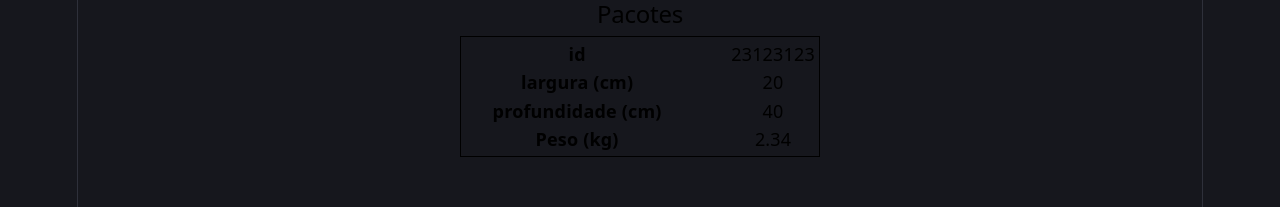
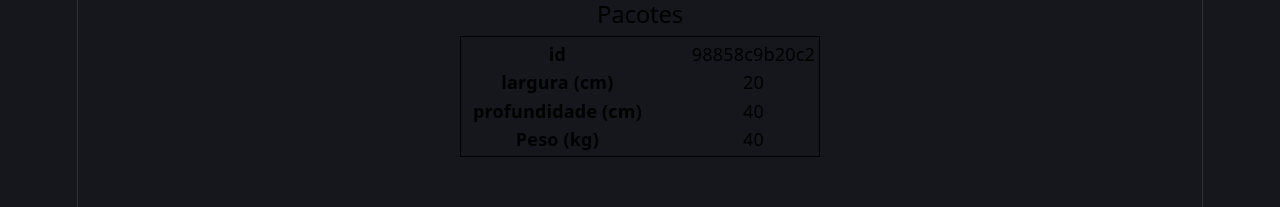
Before and after one commit to ufjf-dcc207/ufjf-dcc207-2026-3-a-atv08-nsalgado2000, a React (Vite) app: page / in a window 1280 px wide. Shown: the top 207 px of the page. Built offline with nearby package versions, Linux system fonts and the light colour scheme.

Commit message:
adiciona prop de pacote

```diff
--- a/src/App.tsx
+++ b/src/App.tsx
@@ -1,12 +1,23 @@
 import "./App.css";
-import Pacote from "./assets/Pacote";
+import Pacote from "./Pacote";
+import type { PacoteType } from "./types";
+
+const data: Array<PacoteType> = [
+  {
+    id: "ab29d57a-300b-492c-b8fb-98858c9b20c2",
+    largura: 20.0,
+    altura: 30.0,
+    profundidade: 40.0,
+    peso: 2.34,
+  },
+];
 
 function App() {
   return (
     <section>
       <h2>Pacotes</h2>
       <div className="pacotes">
-        <Pacote />
+        <Pacote pacote={data[0]} />
       </div>
     </section>
   );
--- /dev/null
+++ b/src/Pacote.tsx
@@ -0,0 +1,19 @@
+import "./Pacote.css";
+import type { PacoteType } from "./types";
+type PacoteProps = {
+  pacote: PacoteType;
+};
+export default function Pacote({ pacote }: PacoteProps) {
+  return (
+    <div className="pacote">
+      <dt>id</dt>
+      <dd title={pacote.id}>{pacote.id.substring(24)}</dd>
+      <dt>largura (cm)</dt>
+      <dd>{pacote.largura}</dd>
+      <dt>profundidade (cm)</dt>
+      <dd>{pacote.profundidade}</dd>
+      <dt>Peso (kg)</dt>
+      <dd>{pacote.profundidade}</dd>
+    </div>
+  );
+}
--- a/src/assets/Pacote.tsx
+++ /dev/null
@@ -1,15 +0,0 @@
-import "./Pacote.css";
-export default function Pacote() {
-  return (
-    <div className="pacote">
-      <dt>id</dt>
-      <dd>23123123</dd>
-      <dt>largura (cm)</dt>
-      <dd>20</dd>
-      <dt>profundidade (cm)</dt>
-      <dd>40</dd>
-      <dt>Peso (kg)</dt>
-      <dd>2.34</dd>
-    </div>
-  );
-}
--- /dev/null
+++ b/src/types.ts
@@ -0,0 +1,7 @@
+export type PacoteType = {
+  id: string;
+  largura: number;
+  altura: number;
+  profundidade: number;
+  peso: number;
+};
```
Also changed, not shown: src/Pacote.css (renamed from src/assets/Pacote.css).
